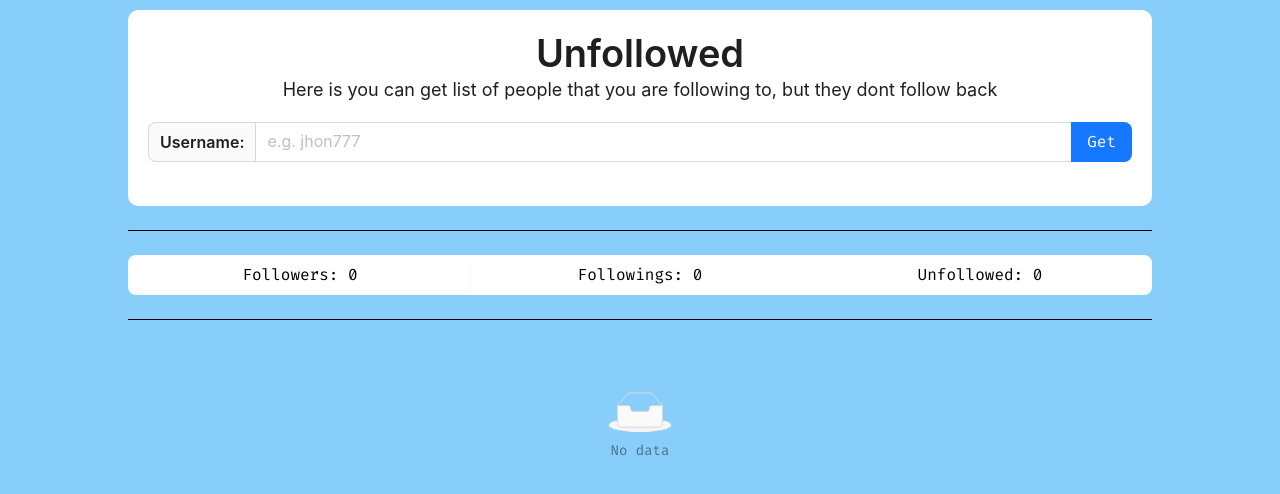
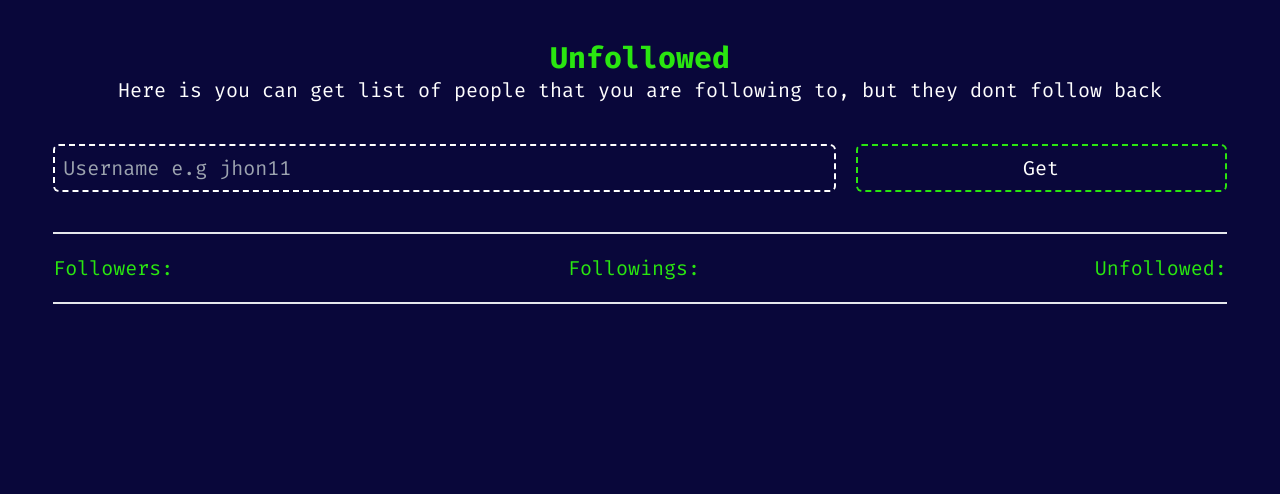
Before and after one commit to 1kurochkin/insta-manager-frontend, a React (Create React App) app: page / in a window 1280 px wide. Shown: the top 494 px of the page. Built offline with nearby package versions, Linux system fonts and the light colour scheme.

Commit message:
change antd to tailwindcss

```diff
--- a/src/app.tsx
+++ b/src/app.tsx
@@ -1,141 +1,76 @@
-import { ArrowRightOutlined } from "@ant-design/icons";
-import {
-  Col,
-  Divider,
-  Form,
-  List,
-  Row,
-  Segmented,
-  Spin,
-  Typography,
-  notification,
-} from "antd";
-import { useForm } from "antd/es/form/Form";
-import Search from "antd/es/input/Search";
-import { Content } from "antd/es/layout/layout";
+import { useRef } from "react";
+import List from "./components/list.component";
 import { useLazyGetUnfollowedQuery } from "./store/reducers/api/api.reducer";
 import "./styles/app.css";
 
 function App() {
-  const [getUnfollowed, { data, isFetching }] = useLazyGetUnfollowedQuery();
+  const [getUnfollowed, { data, isFetching, error: fetchError }] =
+    useLazyGetUnfollowedQuery();
+  const inputUsernameRef = useRef<HTMLInputElement>(null);
 
-  const [searchForm] = useForm();
-  const { unfollowed_list, user_info } = data || {};
-  const { unfollowed_count, followings_count, followers_count } =
+  const {
+    unfollowed_list = [],
+    user_info,
+  } = data || {};
+  const { unfollowed_count = "", followings_count = "", followers_count = "" } =
     user_info || {};
 
-  const onSearchHandler = async () => {
-    try {
-      const { username } = await searchForm.validateFields();
-      getUnfollowed(username);
-    } catch {
-      notification.error({ message: "Please put the username please!" });
+  const onClickGetButtonHandler = async () => {
+    const { value } = inputUsernameRef.current || {};
+    if (value) {
+      getUnfollowed(value);
+    } else {
+        alert("Please put an username!")
     }
   };
 
-  const onClickHandler = (username: string) => {
-    window.open(
-      `https://www.instagram.com/${username}`,
-      "_blank",
-      "noreferrer"
-    );
-  };
-
   return (
-    <div
-      style={{
-        minHeight: "100vh",
-        display: "flex",
-        justifyContent: "center",
-        background: "lightskyblue",
-      }}
-    >
-      <div
-        style={{
-          display: "flex",
-          flexDirection: "column",
-          justifyContent: "center",
-          width: "80%",
-        }}
-      >
-        <div
-          style={{
-            padding: 20,
-            background: "white",
-            textAlign: "center",
-            height: "unset",
-            borderRadius: 10,
-            marginTop: 10,
-          }}
-        >
-          <Typography.Title>Unfollowed</Typography.Title>
-          <Typography.Paragraph style={{ fontSize: 18 }}>
-            Here is you can get list of people that you are following to, but
-            they dont follow back
-          </Typography.Paragraph>
-          <Form form={searchForm}>
-            <Form.Item
-              name={"username"}
-              rules={[{ required: true, message: "" }]}
+    <div className="bg-background color text-primary min-h-screen flex justify-center text-xl py-10">
+      <div className="flex flex-col md:w-10/12 w-11/12">
+        <div className="w-full flex flex-col border-b-2 border-double pb-10">
+          <div className="mb-10">
+            <h1 className="text-secondary text-3xl font-bold text-center mt-5">
+              Unfollowed
+            </h1>
+            <p className="text-center">
+              Here is you can get list of people that you are following to, but
+              they dont follow back
+            </p>
+          </div>
+          <div className="flex flex-wrap justify-between w-full">
+            <input
+              ref={inputUsernameRef}
+              className="sm:basis-full hover:border-secondary active:border-secondary basis-8/12 bg-inherit text-primary rounded-md p-2 border-2 border-dashed border-white"
+              placeholder="Username e.g jhon11"
+            />
+            <button
+              onClick={onClickGetButtonHandler}
+              className="hover:text-secondary sm:w-full sm:ml-0 sm:mt-5 ml-5 sm:py-2 grow px-10 border-2 rounded-md border-secondary border-dashed"
             >
-              <Search
-                addonBefore={
-                  <Typography.Title level={5}>Username:</Typography.Title>
-                }
-                placeholder="e.g. jhon777"
-                allowClear
-                loading={isFetching}
-                enterButton="Get"
-                disabled={false}
-                size="large"
-                onSearch={onSearchHandler}
-                style={{ borderRadius: 10 }}
-              />
-            </Form.Item>
-          </Form>
+              Get
+            </button>
+          </div>
         </div>
-        <Content style={{ height: "100%" }}>
+        <div className="w-full">
           {isFetching ? (
-            <Spin style={{ marginTop: 50 }} tip="Loading" size="large">
-              <div />
-            </Spin>
+            <div className="animate-pulse text-secondary text-3xl font-bold text-center mt-10">
+              0 1 0 1 0 1 1 1 0
+            </div>
+          ) : fetchError ? (
+            <div className="animate-pulse text-red-500 text-xl font-bold text-center mt-10">
+              Something went wrong! Please, try it later.
+            </div>
           ) : (
-            <>
-              <Divider />
-              <Segmented
-                disabled={true}
-                style={{ background: "white", cursor: "unset", color: "black" }}
-                block
-                size="large"
-                options={[
-                  `Followers: ${followers_count || "0"}`,
-                  `Followings: ${followings_count || "0"}`,
-                  `Unfollowed: ${unfollowed_count || "0"}`,
-                ]}
-              />
-              <Divider />
-              <List
-                dataSource={unfollowed_list}
-                renderItem={(item) => (
-                  <List.Item
-                    onClick={() => onClickHandler(item.username)}
-                    style={{
-                      marginBottom: 10,
-                      borderRadius: 10,
-                      cursor: "pointer",
-                    }}
-                    key={item.username}
-                  >
-                    <List.Item.Meta
-                      description={`${item.username}  |  ${item.full_name}`}
-                    />
-                    <ArrowRightOutlined />
-                  </List.Item>
-                )}
-              />
-            </>
+            <div className="flex flex-col items-center justify-center">
+              <div className=" text-center w-full py-5 mb-2 flex flex-wrap sm:justify-center justify-between border-b-2 border-double sm:text-xl">
+                <span className="text-secondary sm:basis-full">Followers: {followers_count}</span>
+                <span className="text-secondary sm:basis-full">Followings: {followings_count}</span>
+                <span className="text-secondary sm:basis-full">Unfollowed: {unfollowed_count}</span>
+              </div>
+              <List data={unfollowed_list || []} />
+            </div>
           )}
-        </Content>
+        </div>
       </div>
     </div>
   );
```
